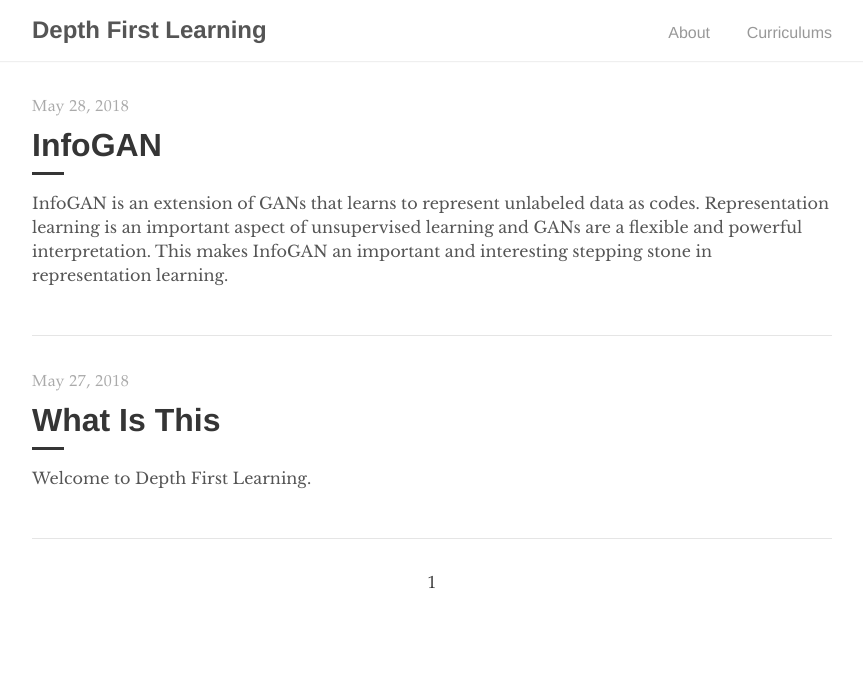
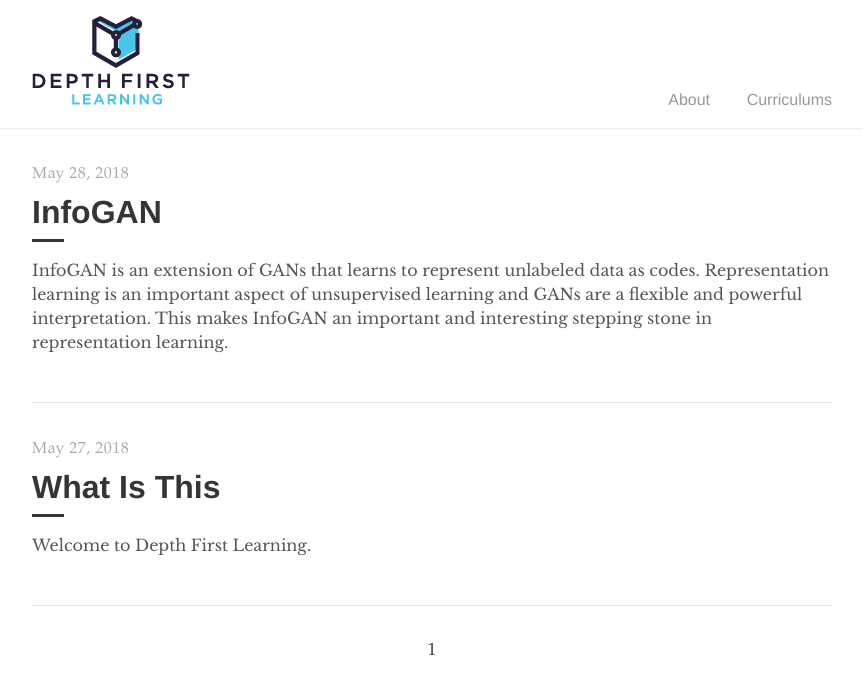
Before and after one commit to depthfirstlearning/depthfirstlearning.com, a Jekyll site: the page built from index.html, in a window 1280 px wide. Shown: the top 694 px of the page, without its empty margins (208-1071 px from the left). Built offline with Jekyll 4.4.1, drawn with Linux system fonts in a browser that asks for light colours; the list of posts is cut into pages by our own code.

Commit message:
Add the logo.

```diff
--- a/_layouts/default.html
+++ b/_layouts/default.html
@@ -7,7 +7,7 @@
     <nav class="nav">
       <div class="nav-container">
         <a href="{{ site.baseurl }}/">
-          <h2 class="nav-title">{{ site.title }}</h2>
+          <img class="nav-title" src="{{ "/assets/title-img.png" | relative_url }} " />
         </a>
         <ul>
           <li><a href="{{ '/about' | prepend: site.baseurl }}">About</a></li>
```
Also changed, not shown: assets/DFL-logo-2.png (added), assets/DFL-logo-3.png (added), assets/title-img.png (added), 4 other files.
